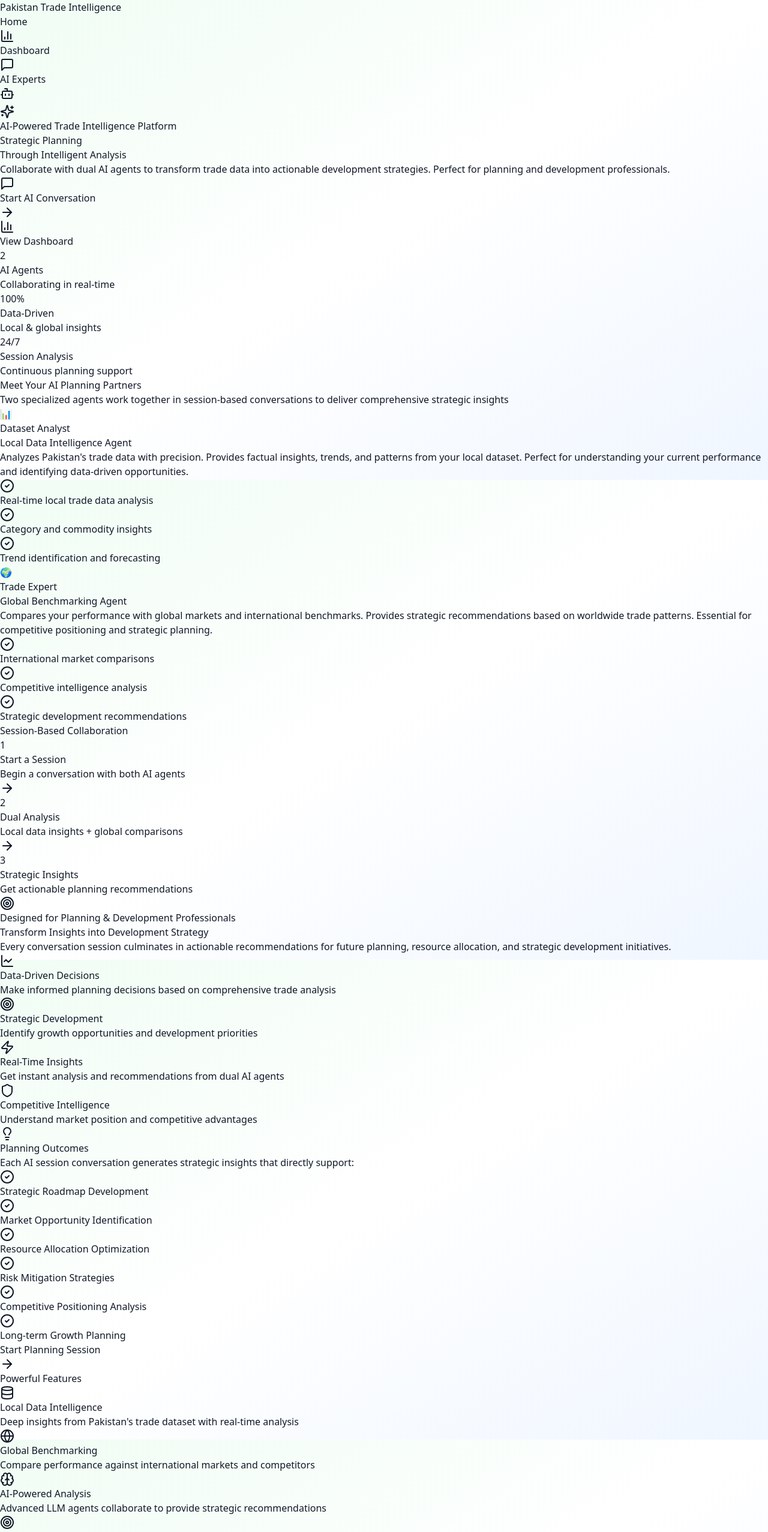
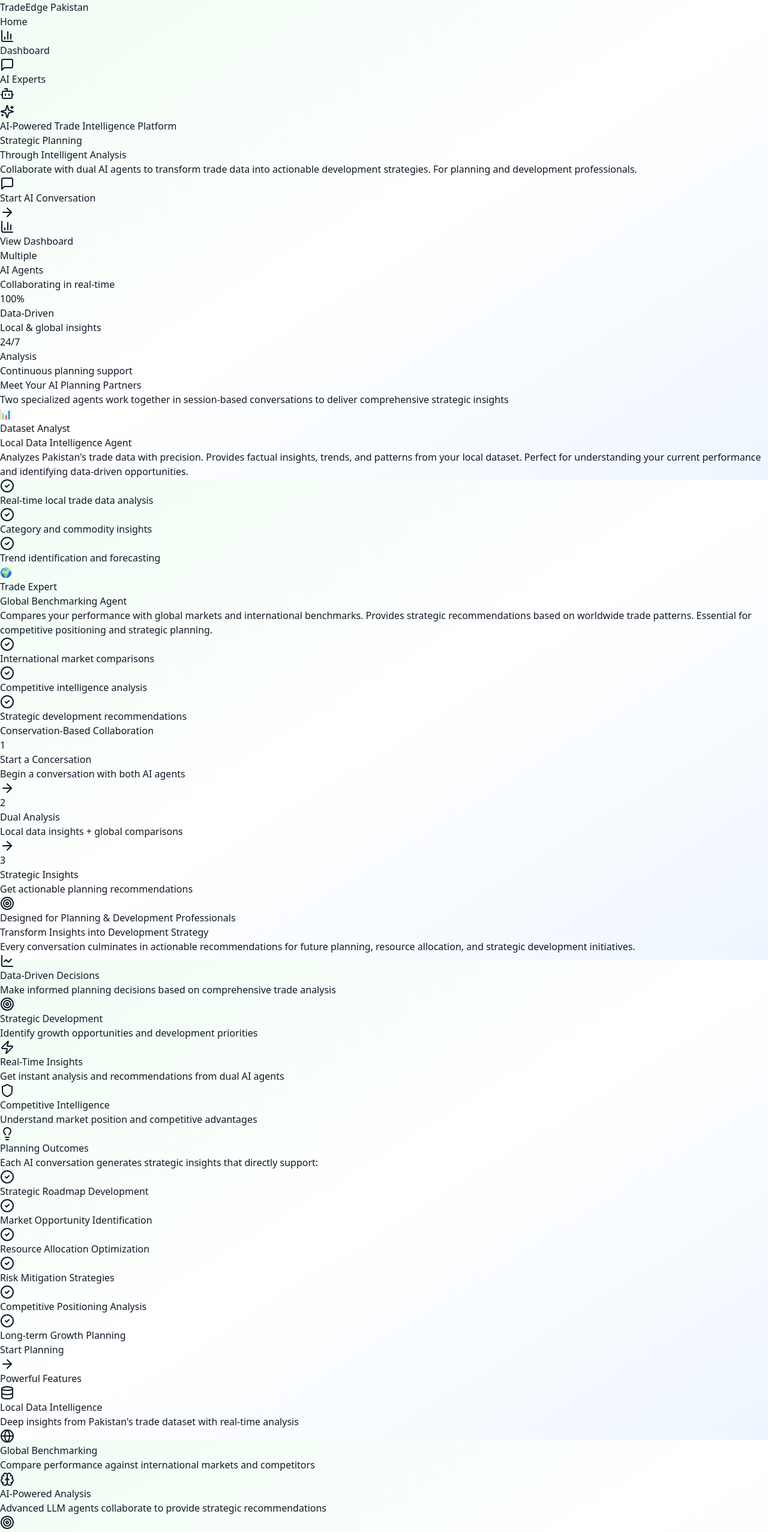
Before and after one commit to AbdulWahab740/trade-intel-frontend, a React (Vite) app: page / in a window 1280 px wide. Shown: the top 2554 px of the page at 60% size. Built offline with nearby package versions, Linux system fonts and the light colour scheme.

Commit message:
ui fixes

```diff
--- a/src/App.jsx
+++ b/src/App.jsx
@@ -32,7 +32,7 @@
       <div className="max-w-7xl mx-auto px-4 sm:px-6 lg:px-8">
         <div className="flex justify-between items-center h-16">
           <div className="flex items-center">
-            <h1 className="text-2xl font-bold text-green-600">Pakistan Trade Intelligence</h1>
+            <h1 className="text-2xl font-bold text-green-600"> TradeEdge Pakistan</h1>
           </div>
           <div className="flex space-x-4">
             <Link
--- a/src/pages/AIChat.jsx
+++ b/src/pages/AIChat.jsx
@@ -352,7 +352,7 @@
 
   return (
     <div className="space-y-6">
-      {/* Header with Session Info */}
+      {/* Header with Session Info
       <div className="bg-gradient-to-r from-green-50 to-blue-50 rounded-xl p-6 border-2 border-green-200">
         <div className="flex flex-col md:flex-row md:items-center md:justify-between gap-4">
           <div>
@@ -380,7 +380,7 @@
             </button>
           </div>
         </div>
-      </div>
+      </div> */}
 
       {/* Active Agents Status */}
       <div className="grid grid-cols-1 md:grid-cols-2 gap-4">
--- a/src/pages/Dashboard.jsx
+++ b/src/pages/Dashboard.jsx
@@ -332,7 +332,7 @@
             <div>
               <div className="flex items-center gap-3 mb-2">
                 <h1 className="text-3xl font-bold bg-gradient-to-r from-green-600 to-green-800 bg-clip-text text-transparent">
-                  Pakistan Trade Intelligence Dashboard
+                   Trade Intelligence Dashboard
                 </h1>
                 {selectedCategory !== 'all' && (
                   <span className="px-3 py-1 bg-green-100 text-green-700 rounded-full text-sm font-semibold flex items-center gap-2">
--- a/src/pages/LandingPage.jsx
+++ b/src/pages/LandingPage.jsx
@@ -131,7 +131,7 @@
 
             <p className="text-xl md:text-2xl text-gray-600 max-w-3xl mx-auto mb-8 animate-slide-up-delay">
               Collaborate with dual AI agents to transform trade data into actionable development strategies.
-              <span className="font-semibold text-gray-800"> Perfect for planning and development professionals.</span>
+              <span className="font-semibold text-gray-800">  For planning and development professionals.</span>
             </p>
 
             {/* CTA Buttons */}
@@ -156,7 +156,7 @@
             {/* Stats */}
             <div className="grid grid-cols-1 md:grid-cols-3 gap-6 max-w-4xl mx-auto">
               <div className="bg-white/80 backdrop-blur-sm rounded-xl p-6 shadow-lg border border-gray-100">
-                <div className="text-3xl font-bold text-green-600 mb-2">2</div>
+                <div className="text-3xl font-bold text-green-600 mb-2">Multiple</div>
                 <div className="text-gray-600 font-medium">AI Agents</div>
                 <div className="text-sm text-gray-500">Collaborating in real-time</div>
               </div>
@@ -167,7 +167,7 @@
               </div>
               <div className="bg-white/80 backdrop-blur-sm rounded-xl p-6 shadow-lg border border-gray-100">
                 <div className="text-3xl font-bold text-purple-600 mb-2">24/7</div>
-                <div className="text-gray-600 font-medium">Session Analysis</div>
+                <div className="text-gray-600 font-medium"> Analysis</div>
                 <div className="text-sm text-gray-500">Continuous planning support</div>
               </div>
             </div>
@@ -251,13 +251,13 @@
 
           {/* How They Work Together */}
           <div className="bg-gradient-to-r from-green-50 via-blue-50 to-purple-50 rounded-2xl p-8 border-2 border-gray-200">
-            <h3 className="text-2xl font-bold text-gray-900 mb-6 text-center">Session-Based Collaboration</h3>
+            <h3 className="text-2xl font-bold text-gray-900 mb-6 text-center">Conservation-Based Collaboration</h3>
             <div className="flex flex-col md:flex-row items-center justify-center gap-8">
               <div className="flex-1 text-center">
                 <div className="w-20 h-20 bg-blue-500 rounded-full flex items-center justify-center text-white text-2xl font-bold mx-auto mb-4 shadow-lg">
                   1
                 </div>
-                <h4 className="font-semibold text-gray-900 mb-2">Start a Session</h4>
+                <h4 className="font-semibold text-gray-900 mb-2">Start a Concersation</h4>
                 <p className="text-sm text-gray-600">Begin a conversation with both AI agents</p>
               </div>
               <ArrowRight className="w-8 h-8 text-gray-400 hidden md:block" />
@@ -293,7 +293,7 @@
               Transform Insights into <span className="bg-gradient-to-r from-green-600 to-blue-600 bg-clip-text text-transparent">Development Strategy</span>
             </h2>
             <p className="text-xl text-gray-600 max-w-3xl mx-auto">
-              Every conversation session culminates in actionable recommendations for future planning,
+              Every conversation culminates in actionable recommendations for future planning,
               resource allocation, and strategic development initiatives.
             </p>
           </div>
@@ -327,7 +327,7 @@
                 <h3 className="text-2xl font-bold text-gray-900">Planning Outcomes</h3>
               </div>
               <p className="text-gray-600 mb-6">
-                Each AI session conversation generates strategic insights that directly support:
+                Each AI conversation generates strategic insights that directly support:
               </p>
               <div className="space-y-4">
                 {planningOutcomes.map((outcome, index) => (
@@ -341,7 +341,7 @@
                 to="/ai-chat"
                 className="mt-8 inline-flex items-center gap-2 px-6 py-3 bg-gradient-to-r from-green-600 to-green-700 text-white rounded-lg font-semibold hover:shadow-lg transform hover:scale-105 transition-all duration-300"
               >
-                Start Planning Session
+                Start Planning
                 <ArrowRight className="w-4 h-4" />
               </Link>
             </div>
@@ -411,7 +411,7 @@
             className="inline-flex items-center gap-3 px-8 py-4 bg-white text-green-600 rounded-xl font-bold text-lg shadow-2xl hover:shadow-3xl transform hover:scale-105 transition-all duration-300"
           >
             <MessageSquare className="w-6 h-6" />
-            Begin AI Planning Session
+            Begin AI Planning
             <ArrowRight className="w-6 h-6" />
           </Link>
         </div>
```
